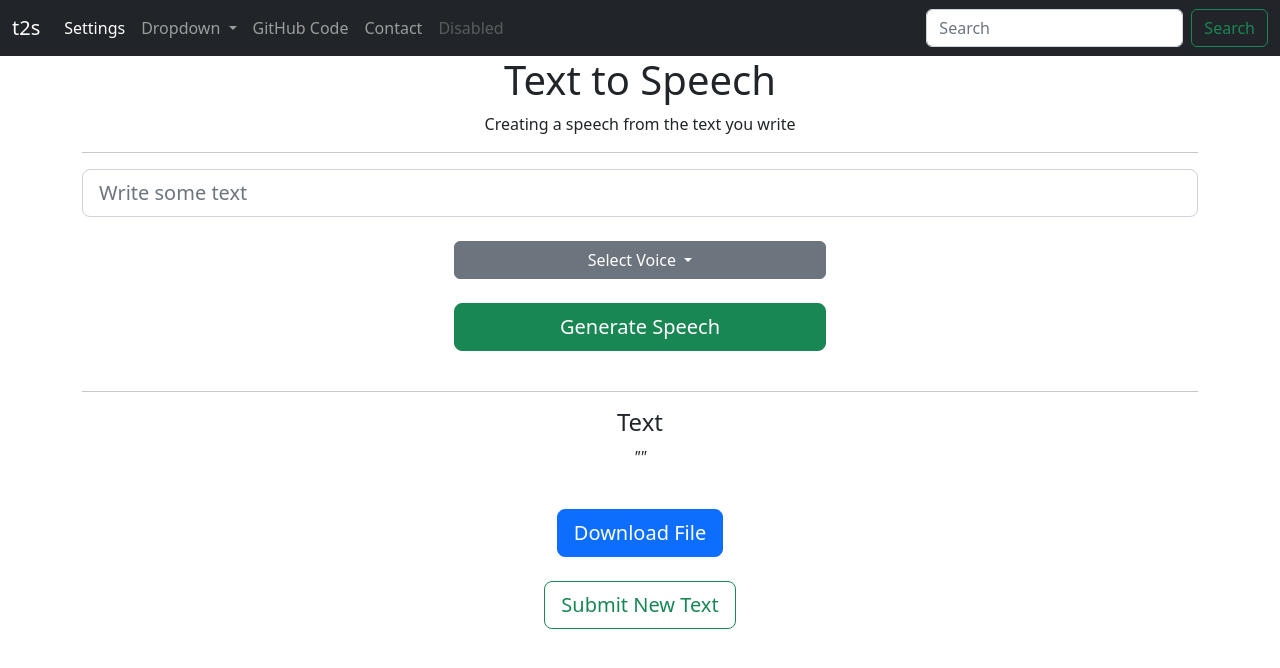
After one commit to sjuanandres0/text_to_speech, a Flask app: page /go in a window 1280 px wide. The commit adds this page. Shown: the top 668 px of the page. Run offline with Flask 3, Linux system fonts and the light colour scheme; some libraries are stand-ins or nearby versions.

Commit message:
front and download file

```diff
--- a/index.py
+++ b/index.py
@@ -1,4 +1,4 @@
-from flask import Flask, render_template, request, redirect
+from flask import Flask, render_template, request, redirect, Response, send_file
 from flask_sqlalchemy import SQLAlchemy
 from datetime import datetime
 
@@ -80,5 +80,29 @@ def update(id):
     else:
         return render_template('update.html', person=person)
 
+@app.route('/go')
+def go():
+    query = request.args.get('query','')
+    return render_template('go.html', query=query)
+
+@app.route('/output')
+def output():
+    return send_file(
+        'output/test_file.mp3',
+        download_name='test_file.mp3',
+        as_attachment=True
+    )
+
+# @app.route("/getPlotCSV")
+# def getPlotCSV():
+#     # with open("outputs/Adjacency.csv") as fp:
+#     #     csv = fp.read()
+#     csv = '1,2,3\n4,5,6\n'
+#     return Response(
+#         csv,
+#         mimetype="text/csv",
+#         headers={"Content-disposition":
+#                  "attachment; filename=myplot.csv"})
+
 if __name__ == "__main__":
     app.run(debug=True)
--- a/templates/base.html
+++ b/templates/base.html
@@ -3,7 +3,7 @@
 <head>
     <meta charset="UTF-8">
     <meta http-equiv="X-UA-Compatible" content="IE=edge">
-    <meta http-equiv="refresh" content="5"s>
+    <!-- <meta http-equiv="refresh" content="5"s> -->
     <meta name="viewport" content="width=device-width, initial-scale=1">
     <!-- <link rel="stylesheet" href="{{ url_for('static', filename='css/main.css') }}"> -->
     <link href="https://cdn.jsdelivr.net/npm/bootstrap@5.2.3/dist/css/bootstrap.min.css" rel="stylesheet" integrity="sha384-rbsA2VBKQhggwzxH7pPCaAqO46MgnOM80zW1RWuH61DGLwZJEdK2Kadq2F9CUG65" crossorigin="anonymous">
@@ -17,17 +17,17 @@
 
 
 <body>
-    <nav class="navbar navbar-expand-lg bg-light">
+    <nav class="navbar navbar-expand-lg navbar-dark bg-dark sticky-top">
         <div class="container-fluid">
-          <a class="navbar-brand" href="#">Navbar</a>
+          <a class="navbar-brand" href="/">t2s</a>
           <button class="navbar-toggler" type="button" data-bs-toggle="collapse" data-bs-target="#navbarSupportedContent" aria-controls="navbarSupportedContent" aria-expanded="false" aria-label="Toggle navigation">
             <span class="navbar-toggler-icon"></span>
           </button>
           <div class="collapse navbar-collapse" id="navbarSupportedContent">
             <ul class="navbar-nav me-auto mb-2 mb-lg-0">
-              <li class="nav-item">
-                <a class="nav-link active" aria-current="page" href="/">Home</a>
-              </li>
+              <!-- <li class="nav-item"> -->
+                <!-- <a class="nav-link active" aria-current="page" href="/">Home</a> -->
+              <!-- </li> -->
               <li class="nav-item">
                 <a class="nav-link active" aria-current="page" href="/settings">Settings</a>
               </li>
@@ -61,6 +61,7 @@
       </nav>
 
     {% block body %}{% endblock %}
+
     <script src="https://cdn.jsdelivr.net/npm/bootstrap@5.2.3/dist/js/bootstrap.bundle.min.js" integrity="sha384-kenU1KFdBIe4zVF0s0G1M5b4hcpxyD9F7jL+jjXkk+Q2h455rYXK/7HAuoJl+0I4" crossorigin="anonymous"></script>
 </body>
 </html>
--- /dev/null
+++ b/templates/go.html
@@ -0,0 +1,22 @@
+{% extends 'index.html' %}
+
+{% block message %}
+    <hr />
+    <h4 class="text-center">Text</h4>
+    <p class="text-center"><i>"{{query}}"</i></p>
+    <br />
+    <div class="col-lg-offset-5 text-center">
+        <a target="_blank" href="/output">
+            <button type="submit" class="btn btn-lg btn-primary">Download File</button>
+        </a>
+        <!-- <a target="_blank" href="/getPlotCSV">
+            <button type="submit" class="btn btn-lg btn-primary">Download CSV</button>
+        </a> -->
+    </div>
+    <br />
+    <div class="col-lg-offset-5 text-center">
+        <a target="_blank" href="/">
+            <button type="submit" class="btn btn-lg btn-outline-success">Submit New Text</button>
+        </a>
+    </div>
+{% endblock %}
--- a/templates/index.html
+++ b/templates/index.html
@@ -5,18 +5,17 @@
 {% endblock %}
 
 {% block body %}
-<div class="content">
-    <div class="jumbotron">
 <div class="container">
     <h1 class="text-center">Text to Speech</h1>
-            <p class="text-center">Creating a speech from the text your write</p>
+    <p class="text-center">Creating a speech from the text you write</p>
     <hr />
     <div class="row">
         <div class="col-lg-12 form-group-lg">
-                    <form action="/go" method="get">
+            <form action="/go" method="GET">
                 <input type="text" class="form-control form-control-lg" name="query" placeholder="Write some text">
-                        <hr />
-                        <div class="dropdown">
+                <!-- <textarea class="form-control" id="exampleFormControlTextarea1" rows="3"></textarea> -->
+                <br />
+                <div class="dropdown d-grid gap-2 col-4 mx-auto">
                     <button class="btn btn-secondary dropdown-toggle" type="button" data-bs-toggle="dropdown" aria-expanded="false">
                         Select Voice
                     </button>
@@ -26,13 +25,13 @@
                         {% endfor %}
                     </ul>
                     </div>
-                        <hr />
-                        <div class="col-lg-offset-5">
+                <br />
+                <div class="d-grid gap-2 col-4 mx-auto">
                     <button type="submit" class="btn btn-lg btn-success">Generate Speech</button>
                 </div>
             </form>
-                </div>
-            </div>
+            <br/>
+            {% block message %}{% endblock %}
         </div>
     </div>
 </div>
--- a/templates/settings.html
+++ b/templates/settings.html
@@ -6,7 +6,9 @@
 
 {% block body %}
 <div class="container">
-    <h1>t2s People Manager</h1>
+    <h1 class="text-center">Settings</h1>
+    <h4 class="text-center">People Manager</h4>
+    <hr/>
     {% if people|length < 1 %}
     <h4>There are no people. Create one below!</h4>
     {% else %}
@@ -35,7 +37,7 @@
         {% endfor %}
     </table>
     {% endif %}
-    <form action="/" method="POST">
+    <form action="/settings" method="POST">
         <input type="text" name="person" id="person">
         <input type="submit" value="Add Person">
     </form>
```
Also changed, not shown: templates/update.html (+5 -3 lines), instance/people.db. Lines whose indentation alone changed are shown as unchanged.
